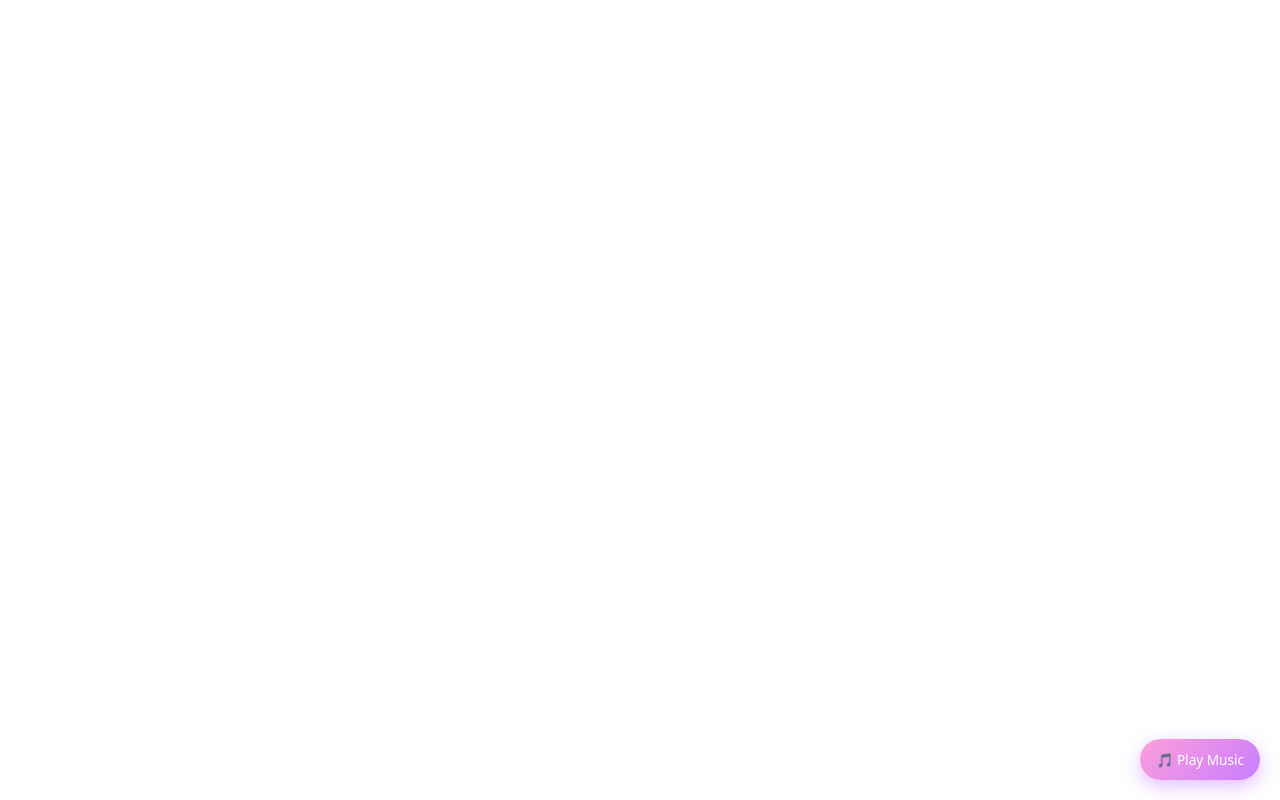
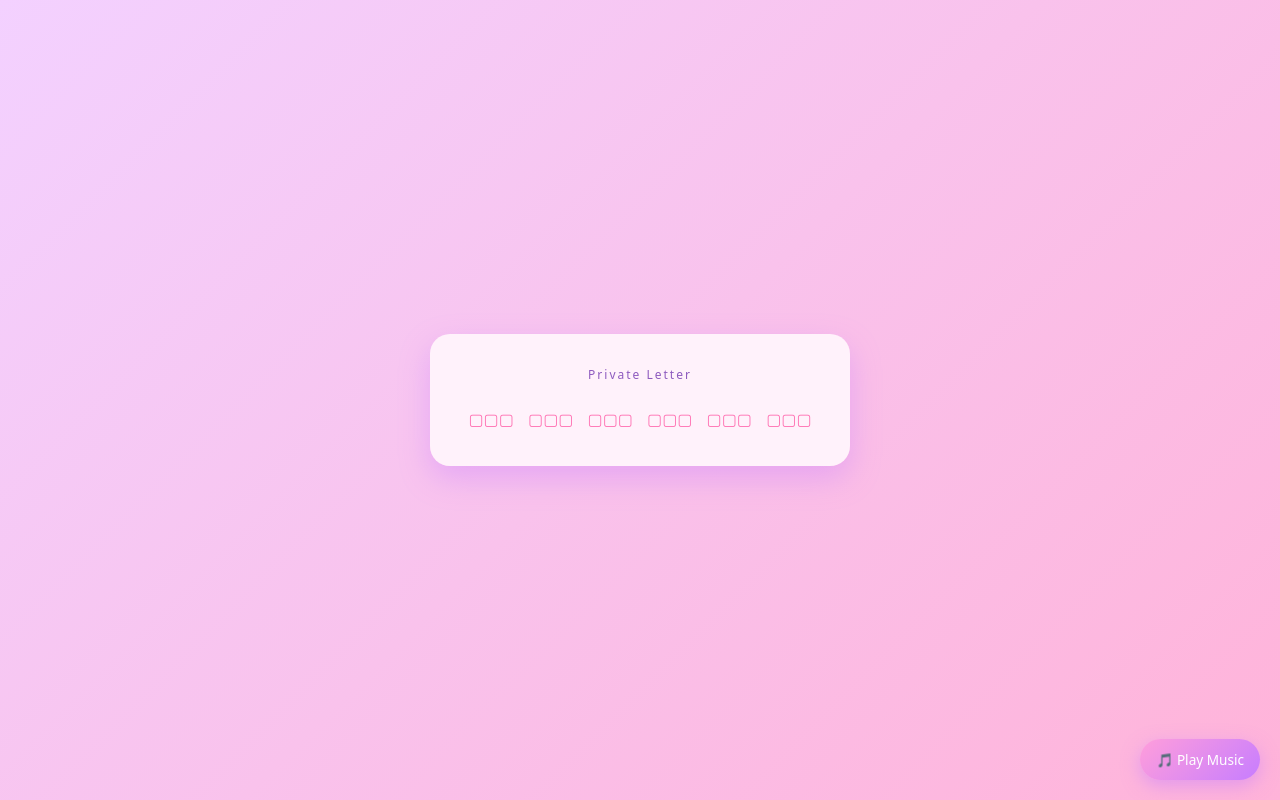
Before and after one commit to aditya27vijay/valentine-mystery, a React (Vite) app: page /clue2 in a window 1280 px wide. Before the commit this address had no page. Built offline with nearby package versions, Linux system fonts and the light colour scheme.

Commit message:
Add Clue 2 hidden love letter puzzle

```diff
--- a/src/App.jsx
+++ b/src/App.jsx
@@ -1,16 +1,17 @@
 import { Routes, Route } from "react-router-dom";
 import Landing from "./pages/Landing";
 import Clue1 from "./pages/Clue1";
+import Clue2 from "./pages/Clue2";
 import BackgroundMusic from "./components/BackgroundMusic";
 
 function App() {
   return (
     <>
       <BackgroundMusic />
-
       <Routes>
         <Route path="/" element={<Landing />} />
         <Route path="/clue1" element={<Clue1 />} />
+        <Route path="/clue2" element={<Clue2 />} />
       </Routes>
     </>
   );
--- a/src/pages/Clue1.jsx
+++ b/src/pages/Clue1.jsx
@@ -1,5 +1,7 @@
 import { useState } from "react";
 import "../styles/quiz.css";
+import { useNavigate } from "react-router-dom";
+
 
 export default function Clue1() {
   // ✏️ EDIT QUESTIONS HERE
@@ -25,6 +27,7 @@ export default function Clue1() {
   const [selected, setSelected] = useState(null);
   const [status, setStatus] = useState("playing");
   // status: "playing" | "failed" | "success"
+  const navigate = useNavigate();
 
   const handleOptionClick = (index) => {
     setSelected(index);
@@ -107,9 +110,10 @@ export default function Clue1() {
               Let’s move forward.
             </p>
 
-            <button className="quiz-next-btn">
-              Continue
-            </button>
+            <button className="quiz-next-btn" onClick={() => navigate("/clue2")}>
+  Continue
+</button>
+
           </>
         )}
       </div>
--- /dev/null
+++ b/src/pages/Clue2.jsx
@@ -0,0 +1,63 @@
+import { useState } from "react";
+import "../styles/letter.css";
+
+export default function Clue2() {
+  // ✏️ EDIT YOUR LETTER HERE
+  const letterParts = [
+    "I never expected",
+    "you",
+    "to become",
+    "the place",
+    "where my heart",
+    "feels safest.",
+  ];
+
+  const [revealed, setRevealed] = useState(
+    Array(letterParts.length).fill(false)
+  );
+
+  const revealWord = (index) => {
+    const updated = [...revealed];
+    updated[index] = true;
+    setRevealed(updated);
+  };
+
+  const allRevealed = revealed.every(Boolean);
+
+  return (
+    <div className="letter-container">
+      <div className="letter-card">
+        <p className="letter-title">Private Letter</p>
+
+        <p className="letter-text">
+          {letterParts.map((part, index) => (
+            <span key={index}>
+              {revealed[index] ? (
+                <span className="letter-word">{part}</span>
+              ) : (
+                <button
+                  className="letter-blank"
+                  onClick={() => revealWord(index)}
+                >
+                  ▢▢▢
+                </button>
+              )}{" "}
+            </span>
+          ))}
+        </p>
+
+        {allRevealed && (
+          <>
+            <p className="letter-reveal">
+              Some truths only appear when you take your time 💜
+            </p>
+
+            <button className="letter-next-btn">
+              Continue
+            </button>
+          </>
+        )}
+      </div>
+    </div>
+  );
+}
--- /dev/null
+++ b/src/styles/letter.css
@@ -0,0 +1,68 @@
+.letter-container {
+  width: 100vw;
+  height: 100vh;
+  background: linear-gradient(135deg, #f3d1ff, #ffb3d9);
+  display: flex;
+  align-items: center;
+  justify-content: center;
+  padding: 1rem;
+}
+
+.letter-card {
+  width: 100%;
+  max-width: 420px;
+  background: rgba(255, 245, 252, 0.95);
+  border-radius: 20px;
+  padding: 2rem 1.5rem;
+  text-align: center;
+  box-shadow: 0 12px 30px rgba(199, 125, 255, 0.4);
+}
+
+.letter-title {
+  font-size: 0.75rem;
+  letter-spacing: 2px;
+  color: #8e5bbf;
+  margin-bottom: 1.2rem;
+}
+
+.letter-text {
+  font-size: 1.1rem;
+  line-height: 1.8;
+  color: #4a306d;
+}
+
+.letter-word {
+  font-weight: 600;
+  color: #6a4c93;
+}
+
+.letter-blank {
+  background: transparent;
+  border: none;
+  color: #ff6fb1;
+  font-size: 1rem;
+  cursor: pointer;
+  padding: 0 0.3rem;
+}
+
+.letter-blank:active {
+  transform: scale(0.9);
+}
+
+.letter-reveal {
+  margin-top: 1.5rem;
+  font-size: 0.9rem;
+  color: #7b5aa6;
+}
+
+.letter-next-btn {
+  margin-top: 1.2rem;
+  width: 100%;
+  padding: 0.9rem;
+  border: none;
+  border-radius: 999px;
+  background: linear-gradient(135deg, #ff9edb, #c77dff);
+  color: white;
+  font-size: 1rem;
+  cursor: pointer;
+}
```
